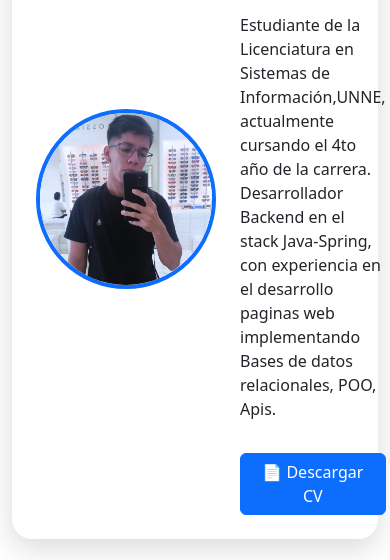
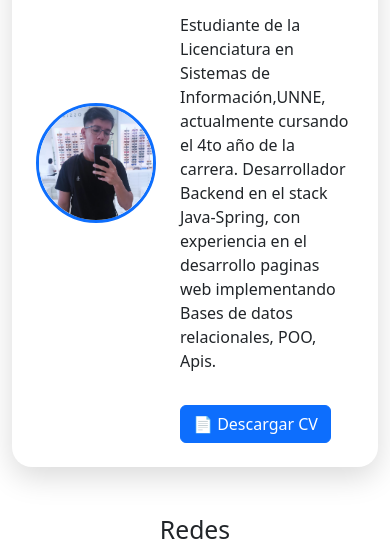
Before and after one commit to ArielGonzalez10/portfolio, a plain HTML site: page index.html in a window 390 px wide. Shown: the part 284-844 px from the top of the page. Drawn offline with nearby package versions, Linux system fonts and the light colour scheme.

Commit message:
se agrego responsive al sobre mi

```diff
--- a/assets/css/style.css
+++ b/assets/css/style.css
@@ -53,8 +53,8 @@
   box-shadow: 0 10px 30px rgba(0,0,0,0.6);
 }
 /*ICONOS DE LAS REDES*/
+/* ESTILO PARA LA SECCION SOBRE MI */
 
-/*ESTILO PARA LA SECCION SOBRE MI*/
 /* Contenedor circular de la foto */
 .photo-wrapper {
   width: 180px;
@@ -62,7 +62,7 @@
   border-radius: 50%;
   overflow: hidden;
   flex-shrink: 0;
-  border: 4px solid #0d6efd;     /* azul Bootstrap */
+  border: 4px solid #0d6efd;
 }
 
 /* Imagen */
@@ -70,6 +70,15 @@
   width: 100%;
   height: 100%;
   object-fit: cover;
+}
+
+/* Ajuste mobile */
+@media (max-width: 576px) {
+  .photo-wrapper {
+    width: 120px;
+    height: 120px;
+    border-width: 3px;
+  }
 }
 /*ESTILO PARA LA SECCION SOBRE MI*/
 
@@ -112,6 +121,12 @@
   height: 400px;
 }
 
+@media (min-width: 768px) {
+  .carousel-item {
+    height: 320px;
+  }
+}
+
 /* Imagen contenida y centrada */
 .carousel-img {
   max-height: 100%;
```
